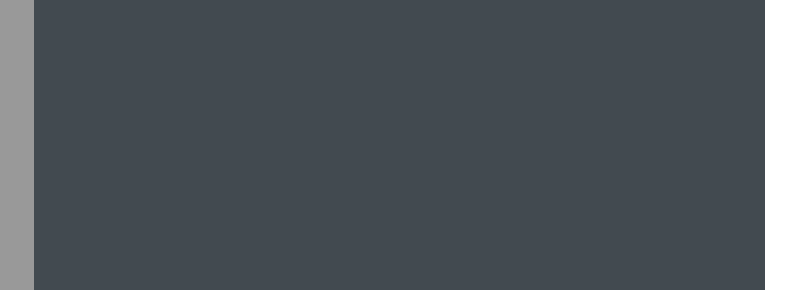
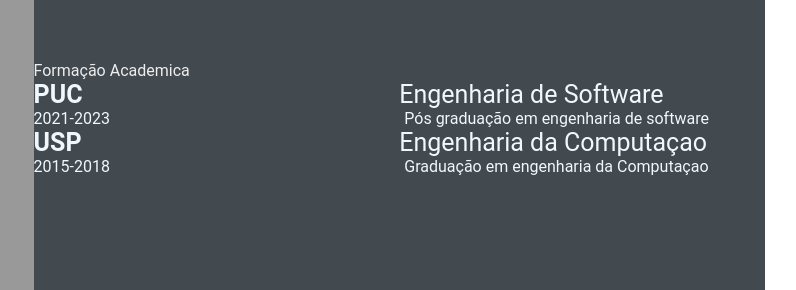
Before and after one commit to Donnus0/Donnus0.github.io, a plain HTML site: page index.html in a window 1280 px wide. Shown: the part 370-660 px from the top of the page, 387-1183 px from the left. Drawn offline with Linux system fonts and the light colour scheme.

Commit message:
day-04 (#5)

```diff
--- a/index.html
+++ b/index.html
@@ -1,5 +1,6 @@
 <!DOCTYPE html>
 <html lang="en">
+
 <head>
     <meta charset="UTF-8">
     <meta http-equiv="X-UA-Compatible" content="IE=edge">
@@ -9,6 +10,7 @@
     <link rel="stylesheet" href="style.css">
 
 </head>
+
 <body>
     <main class="resume-contents">
         <section class="left-section">
@@ -30,10 +32,18 @@
                 <div class="skills">
                     <p class="left-title">Skills</p>
                     <ul>
-                        <li><p>HTML, CSS, Git & Github</p></li>
-                        <li><p>Marceneiro de móveis planejados</p></li>
-                        <li><p>Eximio jogador de World of Warcraft</p></li>
-                        <li><p>Namorado da menina mais linda do mundo</p></li>
+                        <li>
+                            <p>HTML, CSS, Git & Github</p>
+                        </li>
+                        <li>
+                            <p>Marceneiro de móveis planejados</p>
+                        </li>
+                        <li>
+                            <p>Eximio jogador de World of Warcraft</p>
+                        </li>
+                        <li>
+                            <p>Namorado da menina mais linda do mundo</p>
+                        </li>
                     </ul>
                 </div>
             </section>
@@ -74,7 +84,32 @@
                     </div>
                 </div>
             </section>
+            <section class="education gap">
+                <div class="right-title">Formação Academica</div>
+                <div class="education-contents">
+                    <div class="education-left">
+                        <p class="education-school-name">PUC</p>
+                        <p class="education-time-period-name">2021-2023</p>
+                    </div>
+                <div class="education-right">
+                    <p class="education-subject">Engenharia de Software</p>
+                    <p class="education-desc">
+                        Pós graduação em engenharia de software
+                    </p>
+                </div>
+                <div class="education-left">
+                    <p class="education-school-name">USP</p>
+                    <p class="education-time-period-name">2015-2018</p>
+                </div>
+            <div class="education-right">
+                <p class="education-subject">Engenharia da Computaçao</p>
+                <p class="education-desc">
+                    Graduação em engenharia da Computaçao
+                </p>
+            </div>
+            </section>
         </section>
     </main>
 </body>
+
 </html>
```
Lines whose indentation alone changed are shown as unchanged.
